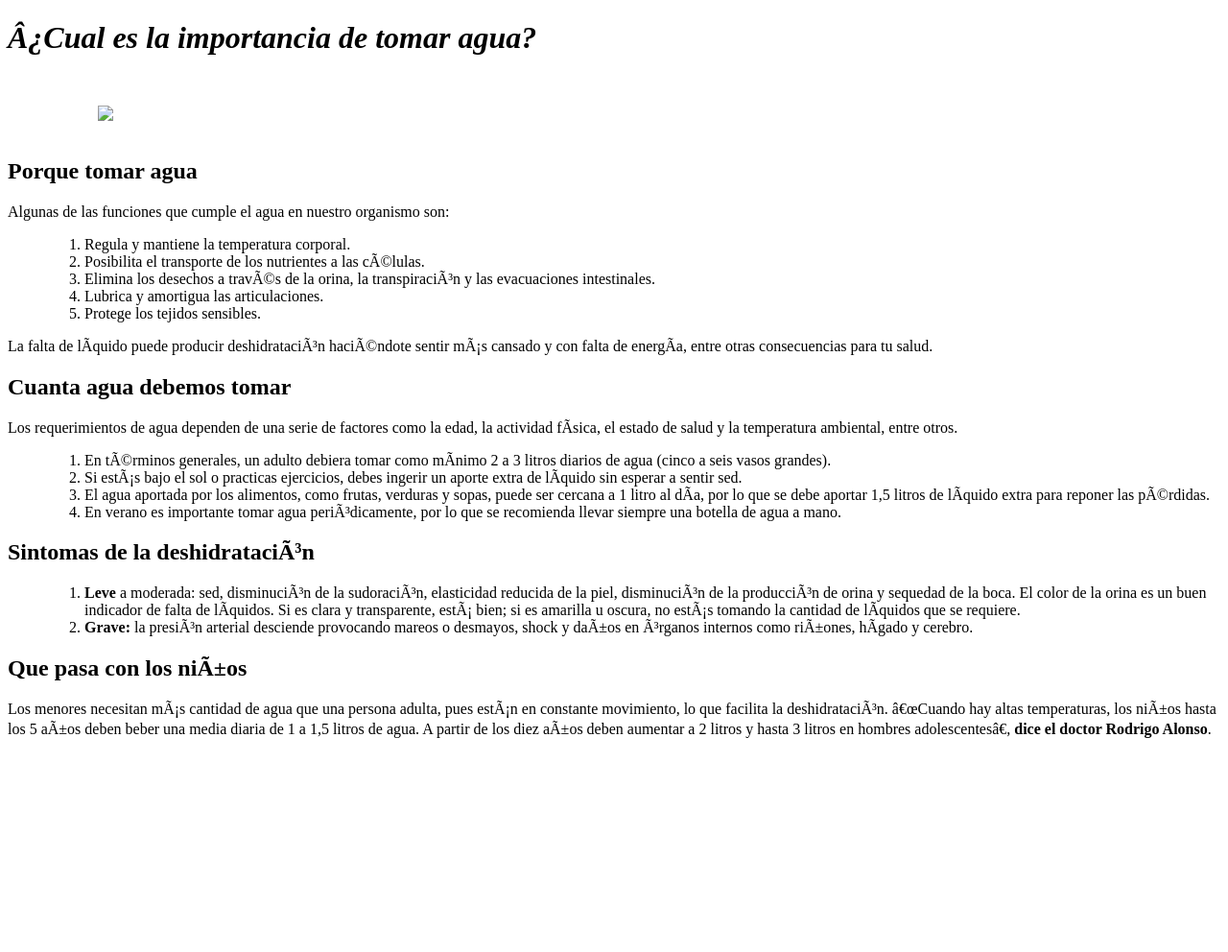
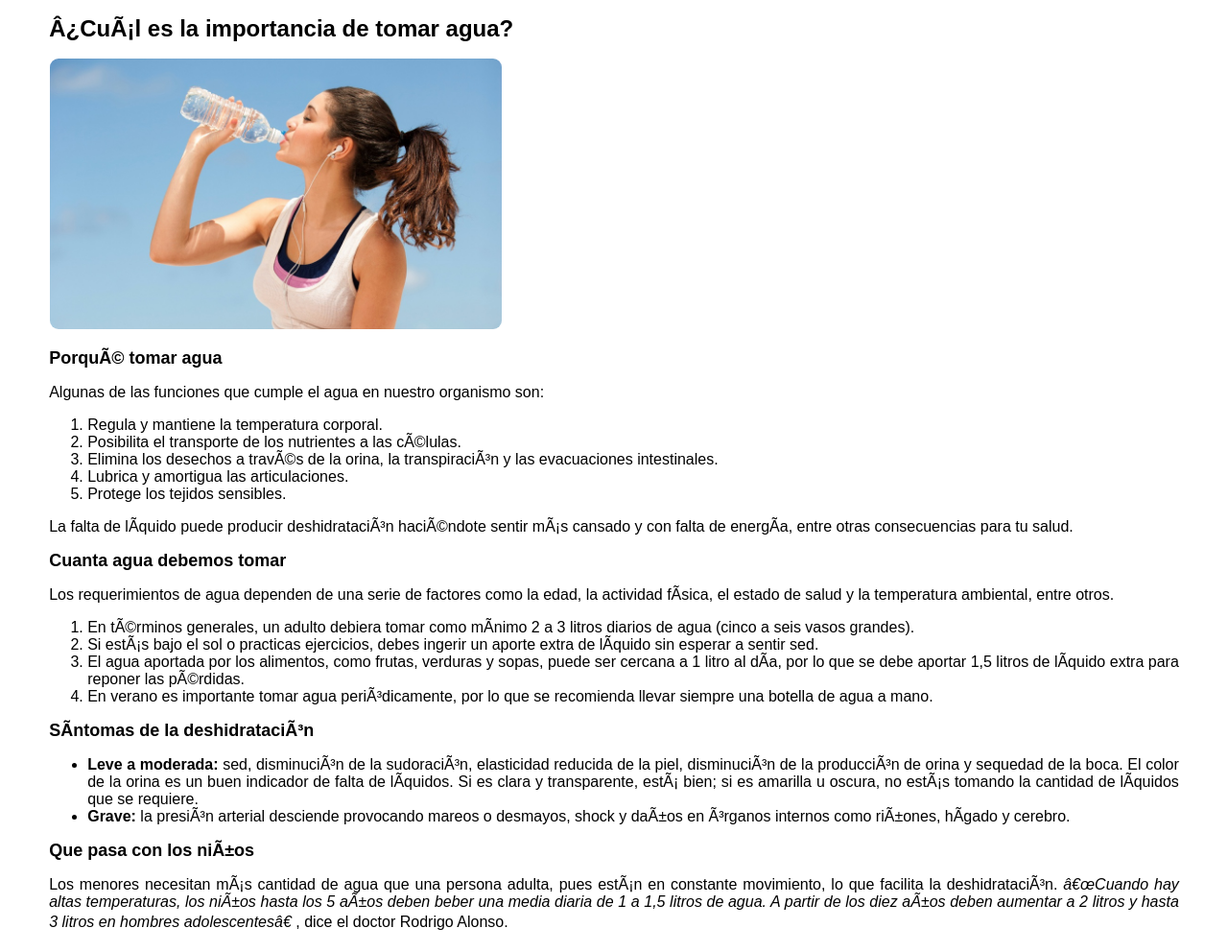
Before and after one commit to Daniel-montoya283/Actividad-grupal-1, a plain HTML site: page index.html in a window 1280 px wide. Shown: the whole page at 96% size. Before the commit the page ends 800 px from the top, so only its background shows below. Drawn offline with Linux system fonts and the light colour scheme.

Commit message:
Haciendo mi commit sobre la actividad

```diff
--- a/index.html
+++ b/index.html
@@ -1,70 +1,88 @@
 <!DOCTYPE html>
 <html lang="en">
-
-<head>
-    <meta charset="UTP-8">
-    <title> Trabajo grupal #1</title>
-    <link href="styles.css" rel="stylesheet" type="text/css">
-
     <head>
-
+        <meta charset="UTP-8" />
+        <title>Trabajo grupal 1</title>
+        <link href="styles.css" rel="stylesheet" type="text/css" />
+    </head>
     <body>
-
-        <h1><strong><em>¿Cual es la importancia de tomar agua?</em></strong></h1>
-        <pre>
-
-
-            <img src="C:\Users\mariana\Pictures\agua.PNG">
-
-</pre>
-   <div>
-        <h2>Porque tomar agua</h2>
-        <p>Algunas de las funciones que cumple el agua en nuestro organismo son:</p>
-        <ul>
+        <div>
+            <h1>¿Cuál es la importancia de tomar agua?</h1>
+            <img src="imagen1.jpg" />
+        </div>
+        <div>
+            <h2>Porqué tomar agua</h2>
+            <p>Algunas de las funciones que cumple el agua en nuestro organismo son:</p>
             <ol>
-                <li> Regula y mantiene la temperatura corporal.</li>
+                <li>Regula y mantiene la temperatura corporal.</li>
                 <li>Posibilita el transporte de los nutrientes a las células.</li>
-                <li>Elimina los desechos a través de la orina, la transpiración y las evacuaciones intestinales.</li>
+                <li>
+                    Elimina los desechos a través de la orina, la transpiración y las evacuaciones
+                    intestinales.
+                </li>
                 <li>Lubrica y amortigua las articulaciones.</li>
                 <li>Protege los tejidos sensibles.</li>
             </ol>
-        </ul>
-        <p>La falta de líquido puede producir deshidratación haciéndote sentir más cansado y con falta de energía, entre
-            otras consecuencias para tu salud.</p>
+            <p>
+                La falta de líquido puede producir deshidratación haciéndote sentir más cansado y
+                con falta de energía, entre otras consecuencias para tu salud.
+            </p>
+        </div>
+        <div>
+            <h2>Cuanta agua debemos tomar</h2>
+            <p>
+                Los requerimientos de agua dependen de una serie de factores como la edad, la
+                actividad física, el estado de salud y la temperatura ambiental, entre otros.
+            </p>
 
-        <h2>Cuanta agua debemos tomar</h2>
-        <p>Los requerimientos de agua dependen de una serie de factores como la edad, la actividad física, el estado de
-            salud y la temperatura ambiental, entre otros.</p>
-        <ul>
             <ol>
-                <li>En términos generales, un adulto debiera tomar como mínimo 2 a 3 litros diarios de agua (cinco a
-                    seis vasos grandes).</li>
-                <li>Si estás bajo el sol o practicas ejercicios, debes ingerir un aporte extra de líquido sin esperar a
-                    sentir sed.</li>
-                <li>El agua aportada por los alimentos, como frutas, verduras y sopas, puede ser cercana a 1 litro al
-                    día, por lo que se debe aportar 1,5 litros de líquido extra para reponer las pérdidas.</li>
-                    <li>En verano es importante tomar agua periódicamente, por lo que se recomienda llevar siempre una botella de agua a mano.</li>
+                <li>
+                    En términos generales, un adulto debiera tomar como mínimo 2 a 3 litros diarios
+                    de agua (cinco a seis vasos grandes).
+                </li>
+                <li>
+                    Si estás bajo el sol o practicas ejercicios, debes ingerir un aporte extra de
+                    líquido sin esperar a sentir sed.
+                </li>
+                <li>
+                    El agua aportada por los alimentos, como frutas, verduras y sopas, puede ser
+                    cercana a 1 litro al día, por lo que se debe aportar 1,5 litros de líquido extra
+                    para reponer las pérdidas.
+                </li>
+                <li>
+                    En verano es importante tomar agua periódicamente, por lo que se recomienda
+                    llevar siempre una botella de agua a mano.
+                </li>
             </ol>
-        </ul>
-
-        <h2>Sintomas de la deshidratación</h2>
-        <ul>
-            <ol>
-                <li><strong>Leve</strong> a moderada: sed, disminución de la sudoración, elasticidad reducida de la piel, disminución de la producción de
-                    orina y sequedad de la boca. El color de la orina es un buen indicador de falta de líquidos. Si es clara y
-                    transparente, está bien; si es amarilla u oscura, no estás tomando la cantidad de líquidos que se requiere.</li>
-                    <li><strong>Grave:</strong> la presión arterial desciende provocando mareos o desmayos, shock y daños en órganos internos como riñones, hígado y cerebro.</li>
-            </ol>
-
-        </ul>
-
-        <h2>Que pasa con los niños</h2>
-        <p>Los menores necesitan más cantidad de agua que una persona adulta, pues están en constante movimiento, lo que
-            facilita la deshidratación. “Cuando hay altas temperaturas, los niños hasta los 5 años deben beber una media diaria
-            de 1 a 1,5 litros de agua. A partir de los diez años deben aumentar a 2 litros y hasta 3 litros en hombres
-            adolescentes”, <strong>dice el doctor Rodrigo Alonso</strong>.
-        </p>
-
-
-    </div>
-<body>
+        </div>
+        <div>
+            <h2>Síntomas de la deshidratación</h2>
+            <ul>
+                <li>
+                    <span>Leve a moderada:</span> sed, disminución de la sudoración, elasticidad
+                    reducida de la piel, disminución de la producción de orina y sequedad de la
+                    boca. El color de la orina es un buen indicador de falta de líquidos. Si es
+                    clara y transparente, está bien; si es amarilla u oscura, no estás tomando la
+                    cantidad de líquidos que se requiere.
+                </li>
+                <li>
+                    <span>Grave:</span> la presión arterial desciende provocando mareos o desmayos,
+                    shock y daños en órganos internos como riñones, hígado y cerebro.
+                </li>
+            </ul>
+        </div>
+        <div>
+            <h2>Que pasa con los niños</h2>
+            <p>
+                Los menores necesitan más cantidad de agua que una persona adulta, pues están en
+                constante movimiento, lo que facilita la deshidratación.
+                <span class="cita">
+                    “Cuando hay altas temperaturas, los niños hasta los 5 años deben beber una media
+                    diaria de 1 a 1,5 litros de agua. A partir de los diez años deben aumentar a 2
+                    litros y hasta 3 litros en hombres adolescentes” </span
+                >, dice el doctor Rodrigo Alonso.
+            </p>
+        </div>
+        <script src="main.js"></script>
+    </body>
+</html>
--- a/main.js
+++ b/main.js
@@ -0,0 +1 @@
+alert("hola, Bienvenidos a mi página inicial")
--- a/styles.css
+++ b/styles.css
@@ -0,0 +1,29 @@
+body {
+    font-family: Arial, Helvetica, sans-serif;
+    text-align: justify;
+    margin: 1% 4%;
+}
+
+img {
+    border-radius: 10px;
+    max-width: 40%;
+    height: auto;
+    border: 1px solid white;
+}
+
+h1 {
+    font-size: x-large;
+}
+
+h2 {
+    font-size: large;
+}
+
+span {
+    font-weight: 600;
+}
+
+.cita {
+    font-weight: 500;
+    font-style: italic;
+}
```
Also changed, not shown: imagen1.jpg (added).
